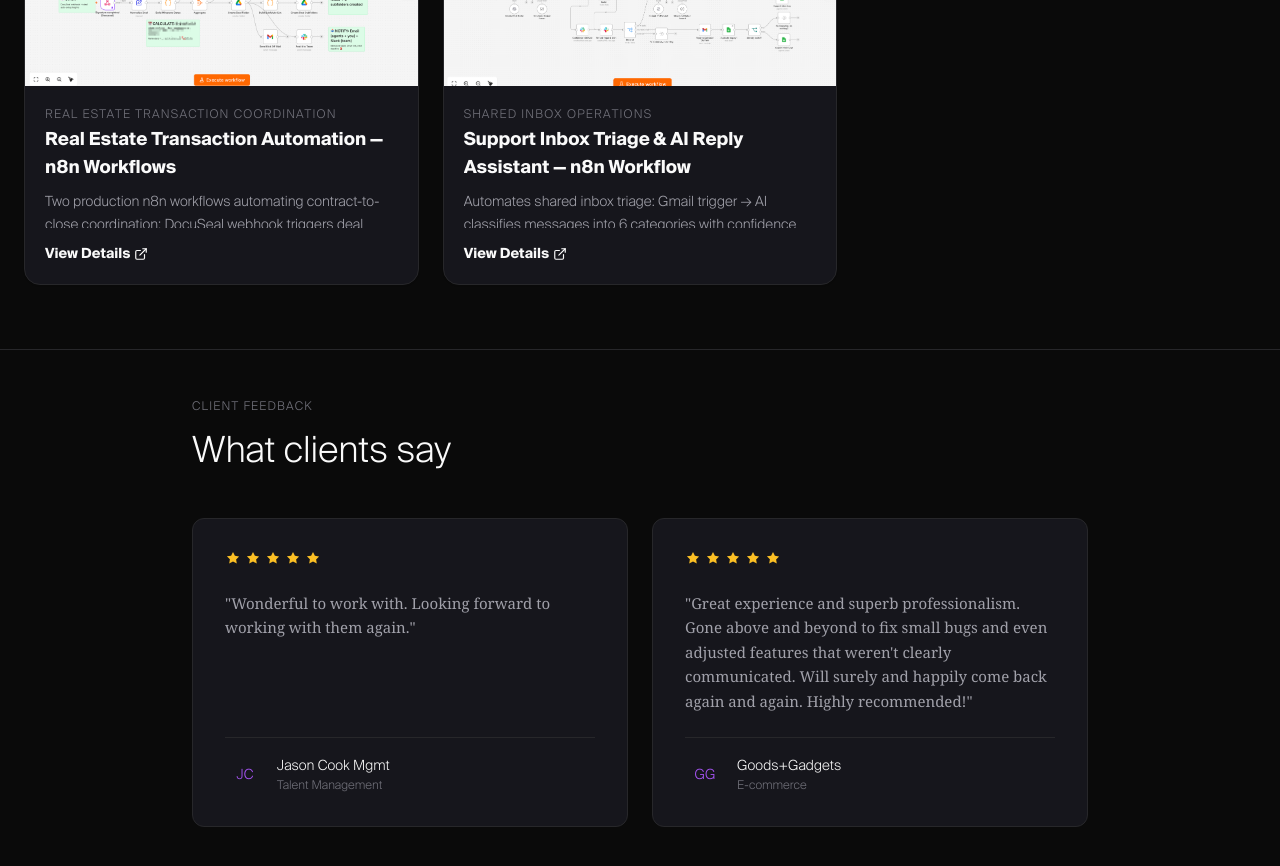
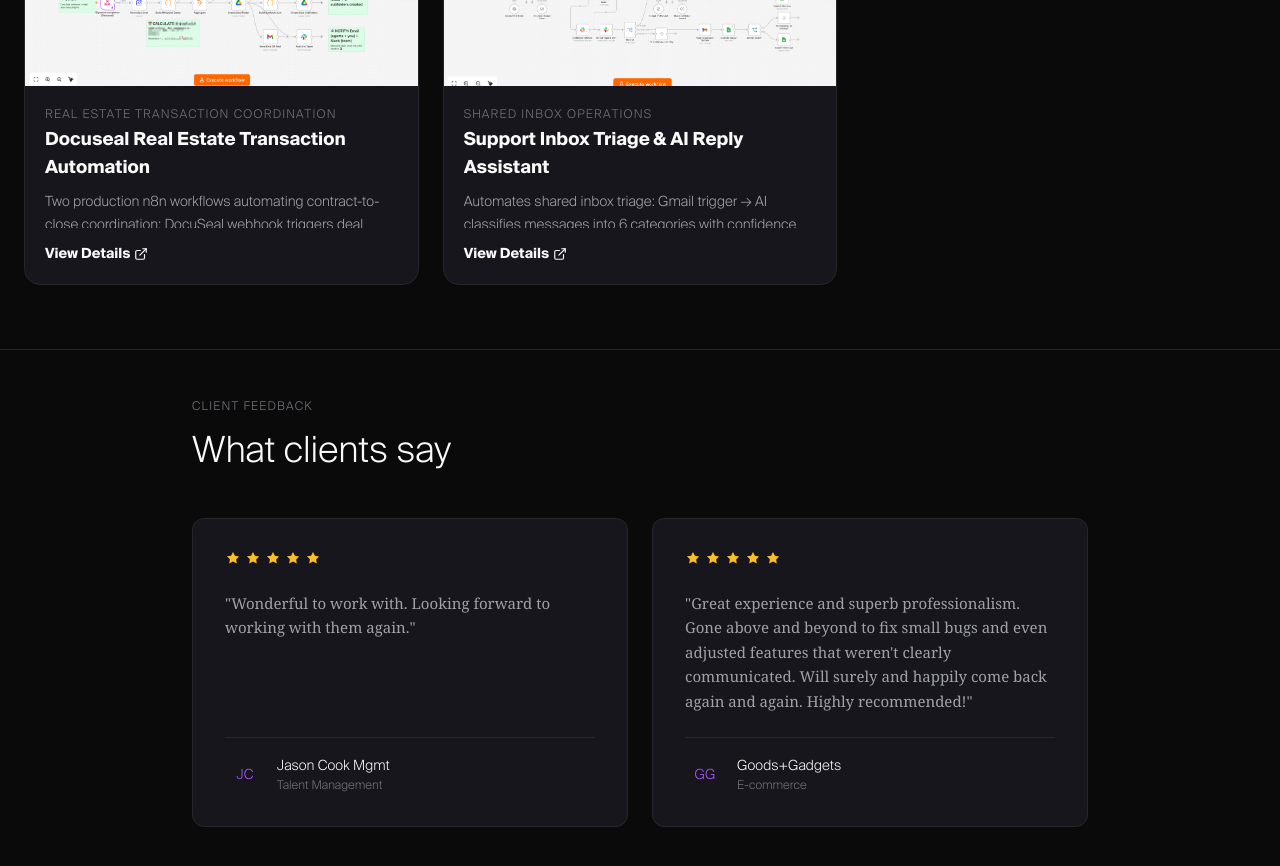
Before and after one commit to HeisenMike/Mike-s-portfolio, a React (Vite) app: page / in a window 1280 px wide. Shown: the part 3000-3866 px from the top of the page. Built offline with nearby package versions, Linux system fonts and the light colour scheme.

Commit message:
proj edit

```diff
--- a/src/data/projects.js
+++ b/src/data/projects.js
@@ -368,7 +368,7 @@ export const projects = [
     id: 7,
     slug: 'real-estate-transaction-automation',
     client: "Real Estate Transaction Coordination",
-    role: "Real Estate Transaction Automation — n8n Workflows",
+    role: "Docuseal Real Estate Transaction Automation",
 
     shortDescription:
       "Two production n8n workflows automating contract-to-close coordination: DocuSeal webhook triggers deal creation with 8 calculated milestones, Google Drive folder structure, and multi-sheet pipeline; daily morning sweep routes urgent deadlines via Slack/Email by urgency tier.",
@@ -435,7 +435,7 @@ export const projects = [
     id: 8,
     slug: 'support-inbox-triage-reply-assistant',
     client: "Shared Inbox Operations",
-    role: "Support Inbox Triage & AI Reply Assistant — n8n Workflow",
+    role: "Support Inbox Triage & AI Reply Assistant",
 
     shortDescription:
       "Automates shared inbox triage: Gmail trigger → AI classifies messages into 6 categories with confidence scoring → routes risky/low-confidence to human via Slack form → AI drafts replies → saves as Gmail drafts (never auto-sent) → logs to Google Sheets with idempotency key.",
```
